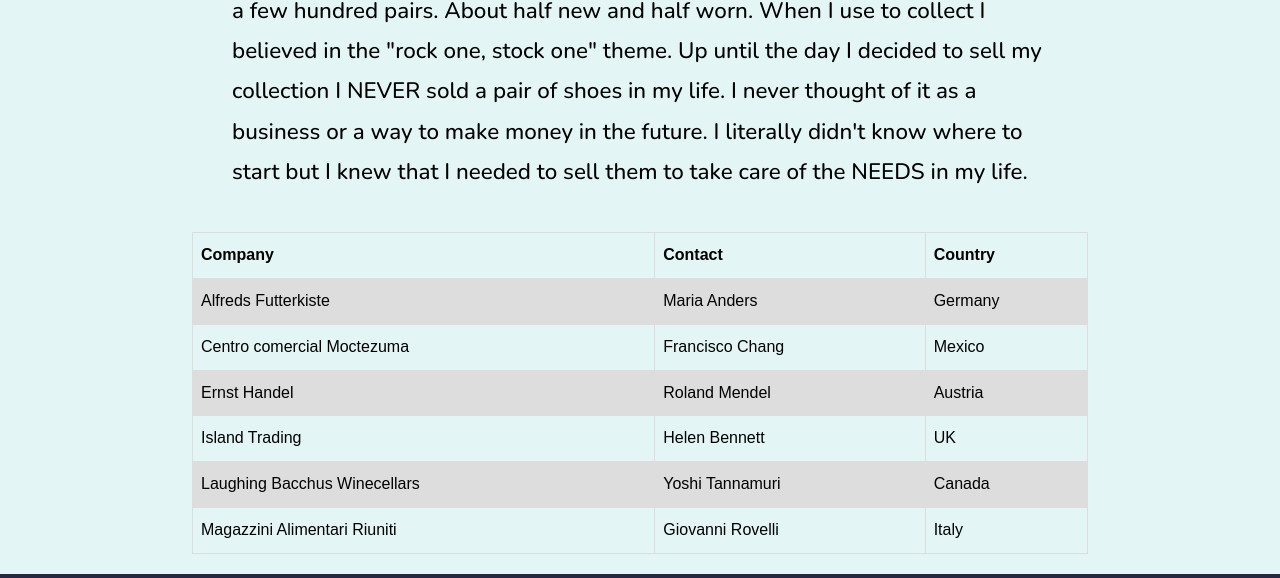
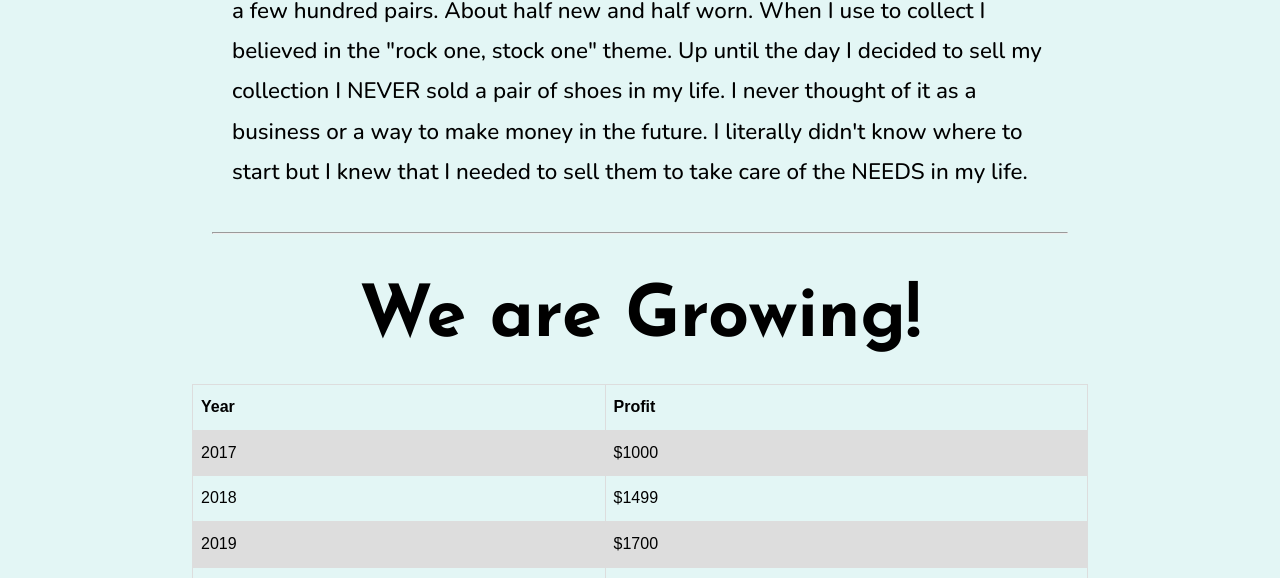
Before and after one commit to Ankitsingho7o/Freelance, a plain HTML site: page about.html in a window 1280 px wide. Shown: the part 1442-2020 px from the top of the page. Drawn offline with nearby package versions, Linux system fonts and the light colour scheme.

Commit message:
About table update

```diff
--- a/about.html
+++ b/about.html
@@ -64,41 +64,33 @@
           make money in the future. I literally didn't know where to start but I
           knew that I needed to sell them to take care of the NEEDS in my life.
         </p>
+        <hr class="about-hr" />
+        <h1 class="about-heading">We are Growing!</h1>
+
         <table>
           <tr>
-            <th>Company</th>
-            <th>Contact</th>
-            <th>Country</th>
+            <th>Year</th>
+            <th>Profit</th>
           </tr>
           <tr>
-            <td>Alfreds Futterkiste</td>
-            <td>Maria Anders</td>
-            <td>Germany</td>
+            <td>2017</td>
+            <td>$1000</td>
           </tr>
           <tr>
-            <td>Centro comercial Moctezuma</td>
-            <td>Francisco Chang</td>
-            <td>Mexico</td>
+            <td>2018</td>
+            <td>$1499</td>
           </tr>
           <tr>
-            <td>Ernst Handel</td>
-            <td>Roland Mendel</td>
-            <td>Austria</td>
+            <td>2019</td>
+            <td>$1700</td>
           </tr>
           <tr>
-            <td>Island Trading</td>
-            <td>Helen Bennett</td>
-            <td>UK</td>
+            <td>2020</td>
+            <td>$1780</td>
           </tr>
           <tr>
-            <td>Laughing Bacchus Winecellars</td>
-            <td>Yoshi Tannamuri</td>
-            <td>Canada</td>
-          </tr>
-          <tr>
-            <td>Magazzini Alimentari Riuniti</td>
-            <td>Giovanni Rovelli</td>
-            <td>Italy</td>
+            <td>2021</td>
+            <td>$1900</td>
           </tr>
         </table>
       </div>
```
